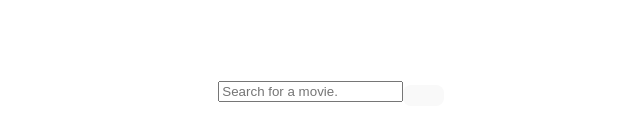
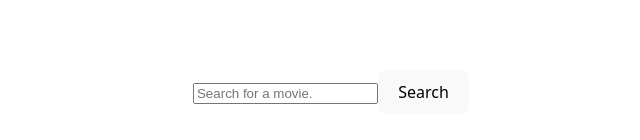
Before and after one commit to ZachJ823/csc365-final-project, a React (Vite) app: page / in a window 1280 px wide. Shown: the part 308-448 px from the top of the page, without its empty margins (309-949 px from the left). Built offline with nearby package versions, Linux system fonts and the light colour scheme.

Commit message:
"Fix" search. It works, but CORS hates that fact.

```diff
--- a/src/components/Search.jsx
+++ b/src/components/Search.jsx
@@ -1,21 +1,21 @@
 import { useState } from "react";
 
-// Searching is not totally implemented. Primarily focused on the form. No results are yielded yet.
+// Wow I hate react and javascript. And the web. CORS is truly one of the most amazing things.
 export default function Search() {
     const [search, setSearch] = useState('');
     const [results, setResults] = useState([])
 
-    const searchMovie = async (e) => {
+    const searchMovie = () => {
         const options = {
             method: 'GET',
             headers: {
                 accept: 'application/json',
-                Authorization: `Bearer ${import.meta.env.REACT_APP_AUTH}`,
-                api_key: `${import.meta.env.REACT_API_KEY}`
+                Authorization: `Bearer ${import.meta.env.API_AUTH}`,
+                api_key: import.meta.env.API_KEY
             }
         };
 
-        await fetch(`https://api.themoviedb.org/3/search/movie?query=${search}include_adult=false&language=en-US&page=1`, options)
+        fetch(`https://api.themoviedb.org/3/search/movie?query=${search}&include_adult=false&language=en-US&page=1`, options)
             .then(res => res.json())
             .then(res => console.log(res))
             .catch(err => console.error(err));
@@ -31,8 +31,9 @@ export default function Search() {
                 onChange={(e) => setSearch(e.target.value)}
                 placeholder="Search for a movie."
             />
-        <button
-        onClick={searchMovie}/>
+            <button onClick={searchMovie}>
+                Search
+            </button>
         </div>
     )
 }
```
Lines whose indentation alone changed are shown as unchanged.
